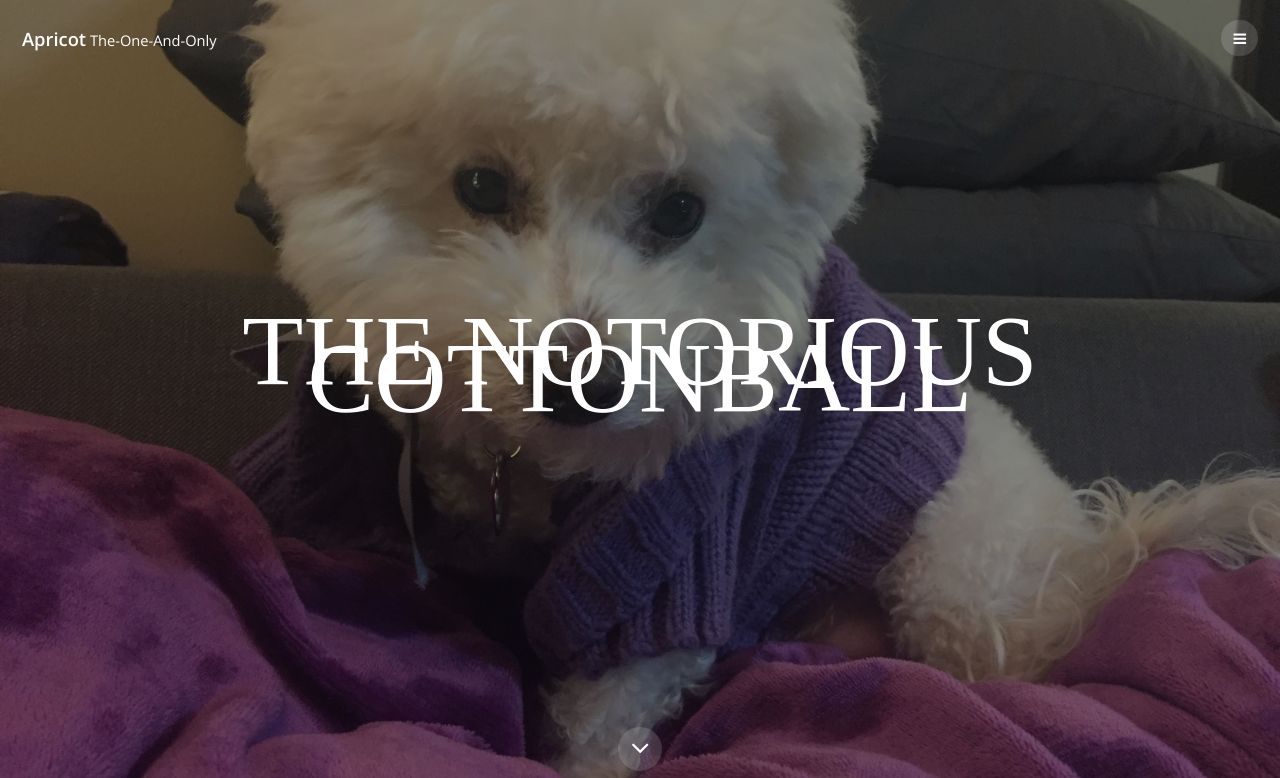
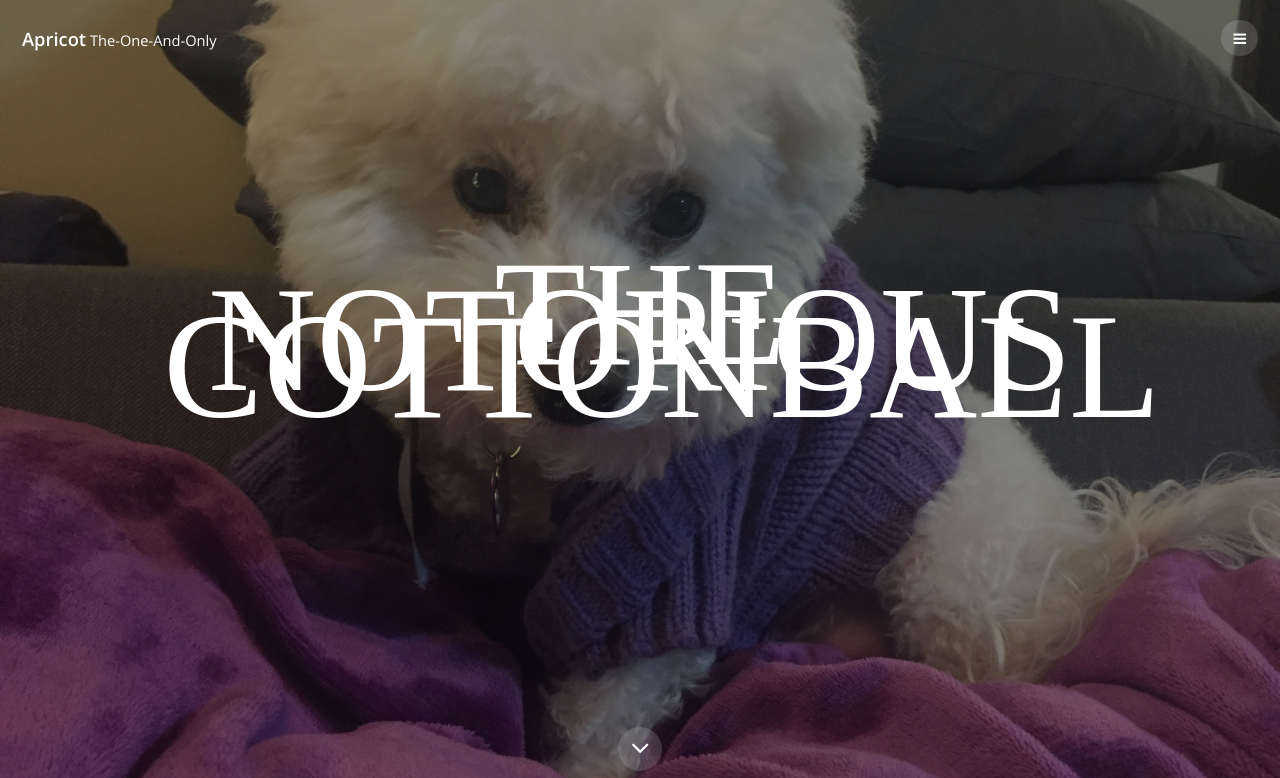
Before and after one commit to NotoriousCottonball/Apricot, a plain HTML site: page index.html in a window 1280 px wide. Shown: the top 778 px of the page. Drawn offline with nearby package versions, Linux system fonts and the light colour scheme.

Commit message:
Update index.html

```diff
--- a/index.html
+++ b/index.html
@@ -32,7 +32,7 @@
 			<section id="banner" class="bg-img" data-bg="banner.jpg">
 				<div class="inner">
 					<header>
-						<h2 style="font-family:Bookman Old Style; font-size: 100px">The Notorious Cottonball</h2>
+						<h2 style="font-family:Bookman Old Style; font-size: 150px">The Notorious Cottonball</h2>
 					</header>
 				</div>
 				<a href="#one" class="more">Learn More</a>
```
